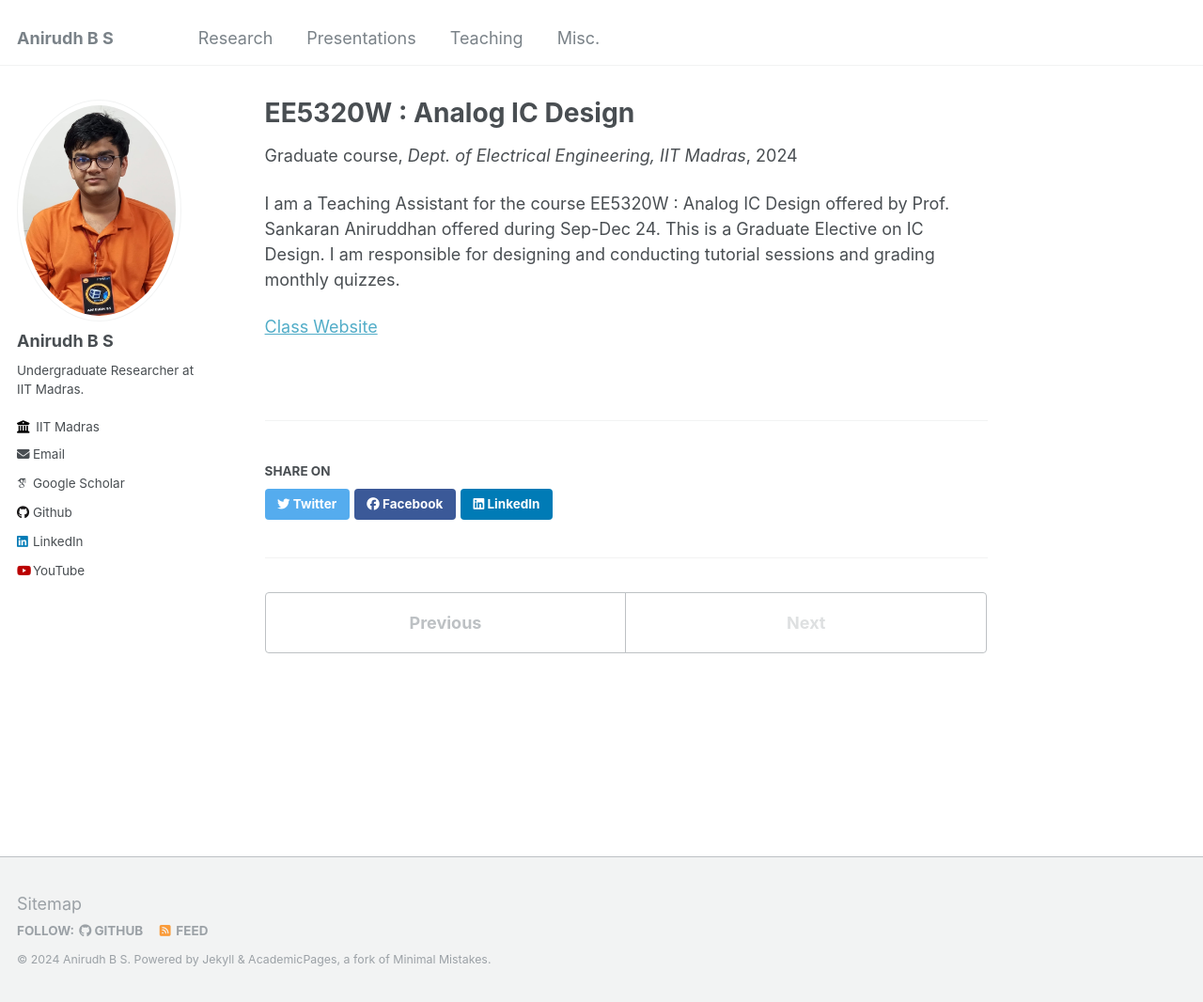
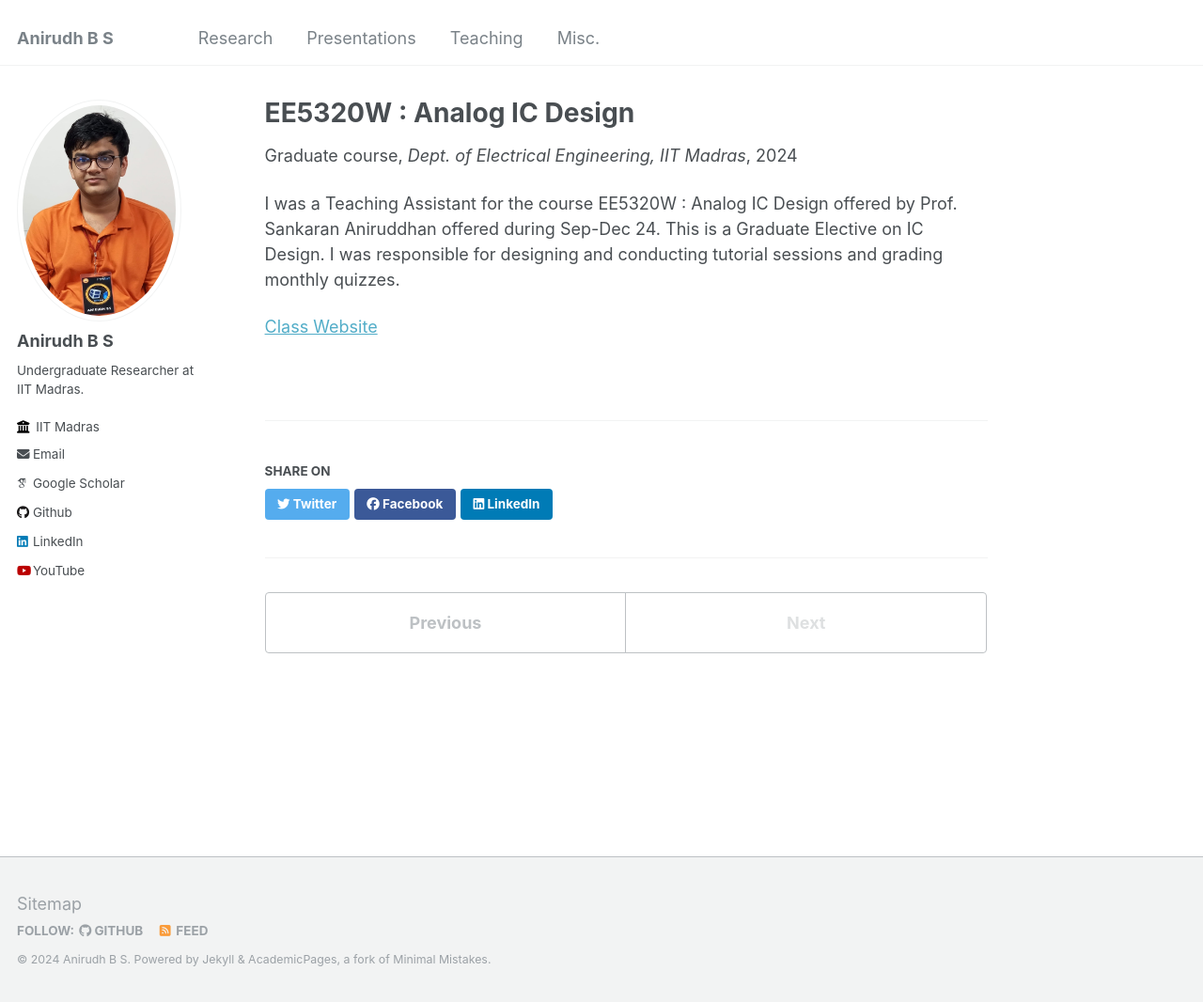
Before and after one commit to ANIRUDHBS1/ANIRUDHBS1.github.io, a Jekyll site: the page built from _teaching/EE5320W.md, in a window 1280 px wide and 1066 px high. Shown: the whole window at 94% size. Built offline with Jekyll 4.4.1, drawn with Linux system fonts in a browser that asks for light colours; some web fonts are replaced.

Commit message:
Update EE5320W.md

```diff
--- a/_teaching/EE5320W.md
+++ b/_teaching/EE5320W.md
@@ -8,6 +8,6 @@ date: 2024-09-09
 location: "Chennai, India"
 ---
 
-I am a Teaching Assistant for the course EE5320W : Analog IC Design offered by Prof. Sankaran Aniruddhan offered during Sep-Dec 24. This is a Graduate Elective on IC Design. I am responsible for designing and conducting tutorial sessions and grading monthly quizzes.
+I was a Teaching Assistant for the course EE5320W : Analog IC Design offered by Prof. Sankaran Aniruddhan offered during Sep-Dec 24. This is a Graduate Elective on IC Design. I was responsible for designing and conducting tutorial sessions and grading monthly quizzes.
 
 [Class Website](https://www.ee.iitm.ac.in/vlsi/courses/ee5320w_2024/start)
```
